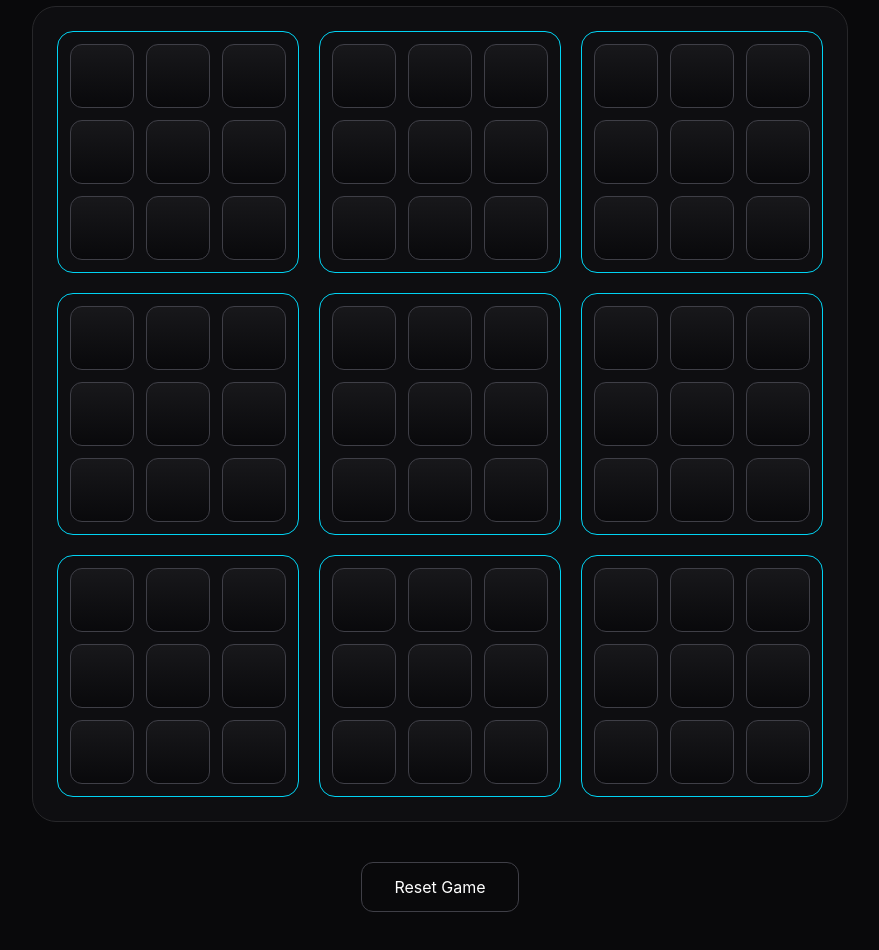
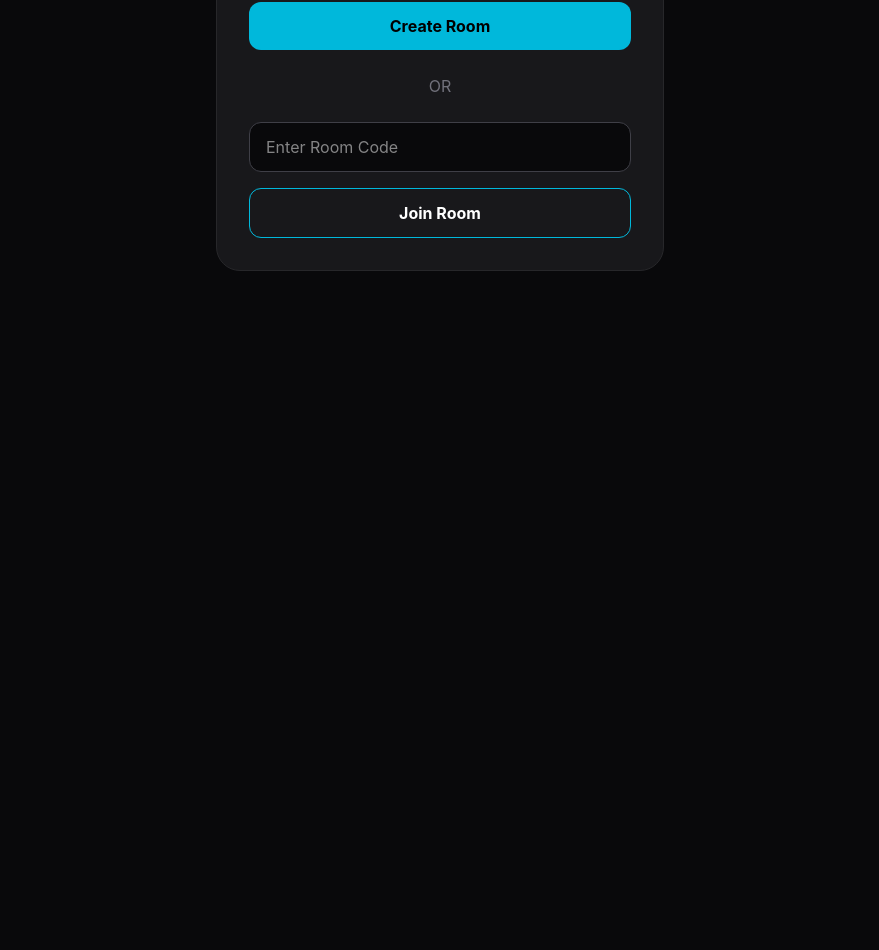
Before and after one commit to 5VikasV/TRIX, a React (Vite) app: page / in a window 1280 px wide. Shown: the part 340-1290 px from the top of the page, without its empty margins (200-1079 px from the left). After the commit the page ends 800 px from the top, so only its background shows below. Built offline with nearby package versions, Linux system fonts and the light colour scheme.

Commit message:
Version 1.0 Multiplayer is complete

```diff
--- a/package.json
+++ b/package.json
@@ -14,6 +14,7 @@
     "@fontsource/sora": "^5.3.0",
     "@tailwindcss/vite": "^4.3.3",
     "clsx": "^2.1.1",
+    "firebase": "^12.17.0",
     "framer-motion": "^12.43.0",
     "lucide-react": "^1.28.0",
     "react": "^19.2.8",
--- a/src/App.tsx
+++ b/src/App.tsx
@@ -1,57 +1,14 @@
-import Header from "./components/Header";
-import StatusBar from "./components/StatusBar";
-import Board from "./components/Board";
-import GameOverModal from "./components/GameOverModal";
+import { useState } from "react";
 
-import useUltimateGame from "./hooks/useUltimateGame";
+import Home from "./pages/Home";
+import Game from "./pages/Game";
 
 export default function App() {
-  const {
-    game,
-    play,
-    reset,
-  } = useUltimateGame();
+  const [roomId, setRoomId] = useState<string | null>(null);
 
-  return (
-    <>
-      <main className="min-h-screen bg-zinc-950 text-white">
-        <div className="mx-auto flex max-w-7xl flex-col items-center px-6 py-10">
+  if (!roomId) {
+    return <Home onRoomJoined={setRoomId} />;
+  }
 
-          <Header />
-
-          <StatusBar
-            currentPlayer={game.currentPlayer}
-            activeBoard={game.activeBoard}
-          />
-
-          <Board
-            game={game}
-            play={play}
-          />
-
-          <button
-            onClick={reset}
-            className="
-              mt-10
-              rounded-xl
-              border
-              border-zinc-700
-              px-8
-              py-3
-              transition
-              hover:border-cyan-400
-            "
-          >
-            Reset Game
-          </button>
-
-        </div>
-      </main>
-
-      <GameOverModal
-        winner={game.winner}
-        onRestart={reset}
-      />
-    </>
-  );
+  return <Game roomId={roomId} />;
 }
--- a/src/components/Board.tsx
+++ b/src/components/Board.tsx
@@ -3,15 +3,15 @@ import type { GameState } from "../types/game";
 
 type BoardProps = {
   game: GameState;
-  play: (board: number, cell: number) => void;
+  onPlay: (board: number, cell: number) => void;
 };
 
 export default function Board({
   game,
-  play,
+  onPlay,
 }: BoardProps) {
   return (
-    <section className="mt-8 w-full flex justify-center">
+    <section className="mt-8 flex w-full justify-center">
       <div className="grid grid-cols-3 gap-5 rounded-3xl border border-zinc-800 bg-zinc-900/40 p-6">
         {game.boards.map((board, index) => (
           <MiniBoard
@@ -23,7 +23,7 @@ export default function Board({
               game.activeBoard === null ||
               game.activeBoard === index
             }
-            onPlay={play}
+            onPlay={onPlay}
           />
         ))}
       </div>
--- a/src/engine/move.ts
+++ b/src/engine/move.ts
@@ -0,0 +1 @@
+export { makeMove } from "./gameEngine";
--- /dev/null
+++ b/src/firebase/config.ts
@@ -0,0 +1,17 @@
+import { initializeApp } from "firebase/app";
+import { getFirestore } from "firebase/firestore";
+import { getAuth } from "firebase/auth";
+
+const firebaseConfig = {
+  apiKey: "AIzaSyBu2SbyHhjYqtvEveMpdptczEs33g_4E4E",
+  authDomain: "trix-online.firebaseapp.com",
+  projectId: "trix-online",
+  storageBucket: "trix-online.firebasestorage.app",
+  messagingSenderId: "58239124860",
+  appId: "1:58239124860:web:ee2f24123b235f4bfb50f9",
+};
+
+const app = initializeApp(firebaseConfig);
+
+export const db = getFirestore(app);
+export const auth = getAuth(app);
--- /dev/null
+++ b/src/firebase/mappers.ts
@@ -0,0 +1,25 @@
+import type { GameState, MiniBoard } from "../types/game";
+
+type FirestoreBoard = {
+  cells: MiniBoard;
+};
+
+export function toFirestoreGame(game: GameState) {
+  return {
+    ...game,
+
+    boards: game.boards.map((board) => ({
+      cells: board,
+    })),
+  };
+}
+
+export function fromFirestoreGame(data: any): GameState {
+  return {
+    ...data,
+
+    boards: data.boards.map(
+      (board: FirestoreBoard) => board.cells
+    ),
+  };
+}
--- /dev/null
+++ b/src/firebase/multiplayer.ts
@@ -0,0 +1,99 @@
+import {
+  doc,
+  getDoc,
+  setDoc,
+  updateDoc,
+  serverTimestamp,
+  onSnapshot,
+} from "firebase/firestore";
+
+import {
+  signInAnonymously,
+} from "firebase/auth";
+
+import { customAlphabet } from "nanoid";
+
+import { auth, db } from "./config";
+
+const alphabet = "ABCDEFGHJKLMNPQRSTUVWXYZ23456789";
+const nanoid = customAlphabet(alphabet, 5);
+
+export async function signInGuest() {
+  if (auth.currentUser) return auth.currentUser;
+
+  const credential = await signInAnonymously(auth);
+  return credential.user;
+}
+
+export async function createRoom() {
+  await signInGuest();
+
+  let roomId = nanoid();
+
+  while ((await getDoc(doc(db, "rooms", roomId))).exists()) {
+    roomId = nanoid();
+  }
+
+  await setDoc(doc(db, "rooms", roomId), {
+    createdAt: serverTimestamp(),
+
+    status: "waiting",
+
+    players: {
+      X: auth.currentUser?.uid,
+      O: null,
+    },
+
+    game: {
+      boards: Array.from({ length: 9 }, () => ({
+        cells: Array(9).fill(null),
+      })),
+
+      boardWinners: Array(9).fill(null),
+
+      activeBoard: null,
+
+      currentPlayer: "X",
+
+      winner: null,
+    },
+  });
+
+  return roomId;
+}
+
+export async function joinRoom(roomId: string) {
+  await signInGuest();
+
+  const roomRef = doc(db, "rooms", roomId);
+
+  const snapshot = await getDoc(roomRef);
+
+  if (!snapshot.exists()) {
+    throw new Error("Room not found");
+  }
+
+  const data = snapshot.data();
+
+  if (data.players.O) {
+    throw new Error("Room is already full");
+  }
+
+  await updateDoc(roomRef, {
+    "players.O": auth.currentUser?.uid,
+    status: "playing",
+  });
+
+  return true;
+}
+
+export function listenToRoom(
+  roomId: string,
+  callback: (room: any) => void
+) {
+  return onSnapshot(doc(db, "rooms", roomId), (snapshot) => {
+    if (!snapshot.exists()) return;
+
+    callback(snapshot.data());
+  });
+}
--- /dev/null
+++ b/src/hooks/useMultiplayerGame.ts
@@ -0,0 +1,69 @@
+import { useEffect, useState } from "react";
+
+import { auth } from "../firebase/config";
+import { listenToRoom } from "../firebase/multiplayer";
+import { updateRoomGame } from "../services/gameService";
+import { fromFirestoreGame } from "../firebase/mappers";
+
+import { makeMove } from "../engine/move";
+
+import type { GameState } from "../types/game";
+
+export default function useMultiplayerGame(
+  roomId: string
+) {
+  const [game, setGame] = useState<GameState | null>(null);
+  const [room, setRoom] = useState<any>(null);
+  const [loading, setLoading] = useState(true);
+
+  useEffect(() => {
+    const unsubscribe = listenToRoom(roomId, (data) => {
+      setRoom(data);
+      setGame(fromFirestoreGame(data.game));
+      setLoading(false);
+    });
+
+    return unsubscribe;
+  }, [roomId]);
+
+  const isPlayerX =
+    room?.players?.X === auth.currentUser?.uid;
+
+  const isPlayerO =
+    room?.players?.O === auth.currentUser?.uid;
+
+  const canPlay =
+    (isPlayerX && game?.currentPlayer === "X") ||
+    (isPlayerO && game?.currentPlayer === "O");
+
+  async function saveGame(newGame: GameState) {
+    await updateRoomGame(roomId, newGame);
+  }
+
+  async function play(
+    boardIndex: number,
+    cellIndex: number
+  ) {
+    if (!game) return;
+
+    if (!canPlay) return;
+
+    const newGame = makeMove(
+      game,
+      boardIndex,
+      cellIndex
+    );
+
+    await saveGame(newGame);
+  }
+
+  return {
+    room,
+    game,
+    loading,
+    isPlayerX,
+    isPlayerO,
+    canPlay,
+    play,
+  };
+}
--- /dev/null
+++ b/src/pages/Game.tsx
@@ -0,0 +1,59 @@
+import Header from "../components/Header";
+import StatusBar from "../components/StatusBar";
+import Board from "../components/Board";
+import GameOverModal from "../components/GameOverModal";
+
+import useMultiplayerGame from "../hooks/useMultiplayerGame";
+
+type GameProps = {
+  roomId: string;
+};
+
+export default function Game({
+  roomId,
+}: GameProps) {
+  const {
+    game,
+    play,
+    loading,
+  } = useMultiplayerGame(roomId);
+
+  if (loading || !game) {
+    return (
+      <main className="min-h-screen bg-zinc-950 flex items-center justify-center text-white">
+        Loading...
+      </main>
+    );
+  }
+
+  return (
+    <>
+      <main className="min-h-screen bg-zinc-950 text-white">
+        <div className="mx-auto flex max-w-7xl flex-col items-center px-6 py-10">
+
+          <Header />
+
+          <div className="mb-6 rounded-xl border border-cyan-500 px-6 py-3">
+            Room: <span className="font-bold">{roomId}</span>
+          </div>
+
+          <StatusBar
+            currentPlayer={game.currentPlayer}
+            activeBoard={game.activeBoard}
+          />
+
+          <Board
+            game={game}
+            onPlay={play}
+          />
+
+        </div>
+      </main>
+
+      <GameOverModal
+        winner={game.winner}
+        onRestart={() => {}}
+      />
+    </>
+  );
+}
--- /dev/null
+++ b/src/pages/Home.tsx
@@ -0,0 +1,88 @@
+import { useState } from "react";
+import { createRoom, joinRoom } from "../firebase/multiplayer";
+
+type HomeProps = {
+  onRoomJoined: (roomId: string) => void;
+};
+
+export default function Home({
+  onRoomJoined,
+}: HomeProps) {
+  const [roomCode, setRoomCode] = useState("");
+  const [loading, setLoading] = useState(false);
+
+  async function handleCreate() {
+    try {
+      setLoading(true);
+
+      const room = await createRoom();
+
+      onRoomJoined(room);
+    } catch (err) {
+      console.error(err);
+      alert("Couldn't create room.");
+    } finally {
+      setLoading(false);
+    }
+  }
+
+  async function handleJoin() {
+    try {
+      setLoading(true);
+
+      await joinRoom(roomCode.toUpperCase());
+
+      onRoomJoined(roomCode.toUpperCase());
+    } catch (err) {
+      console.error(err);
+      alert("Couldn't join room.");
+    } finally {
+      setLoading(false);
+    }
+  }
+
+  return (
+    <main className="min-h-screen bg-zinc-950 text-white flex items-center justify-center">
+
+      <div className="w-full max-w-md rounded-3xl border border-zinc-800 bg-zinc-900 p-8">
+
+        <h1 className="text-5xl font-black text-center tracking-widest">
+          TRIX
+        </h1>
+
+        <p className="mt-2 text-center text-zinc-400">
+          Ultimate Tic Tac Toe
+        </p>
+
+        <button
+          onClick={handleCreate}
+          disabled={loading}
+          className="mt-10 w-full rounded-xl bg-cyan-500 py-3 font-bold text-black hover:bg-cyan-400"
+        >
+          Create Room
+        </button>
+
+        <div className="my-6 text-center text-zinc-500">
+          OR
+        </div>
+
+        <input
+          value={roomCode}
+          onChange={(e) => setRoomCode(e.target.value)}
+          placeholder="Enter Room Code"
+          className="w-full rounded-xl border border-zinc-700 bg-zinc-950 px-4 py-3 outline-none focus:border-cyan-400"
+        />
+
+        <button
+          onClick={handleJoin}
+          disabled={loading || roomCode.length !== 5}
+          className="mt-4 w-full rounded-xl border border-cyan-500 py-3 font-bold hover:bg-cyan-500 hover:text-black"
+        >
+          Join Room
+        </button>
+
+      </div>
+
+    </main>
+  );
+}
--- /dev/null
+++ b/src/services/gameService.ts
@@ -0,0 +1,24 @@
+import { doc, updateDoc } from "firebase/firestore";
+
+import { db } from "../firebase/config";
+import { toFirestoreGame } from "../firebase/mappers";
+
+import type { GameState } from "../types/game";
+
+export async function updateRoomGame(
+  roomId: string,
+  game: GameState
+) {
+  await updateDoc(doc(db, "rooms", roomId), {
+    game: toFirestoreGame(game),
+  });
+}
+
+export async function updateRoomStatus(
+  roomId: string,
+  status: "waiting" | "playing" | "finished"
+) {
+  await updateDoc(doc(db, "rooms", roomId), {
+    status,
+  });
+}
```
Also changed, not shown: 1 other file (tests, documents, lock files or other folders).
